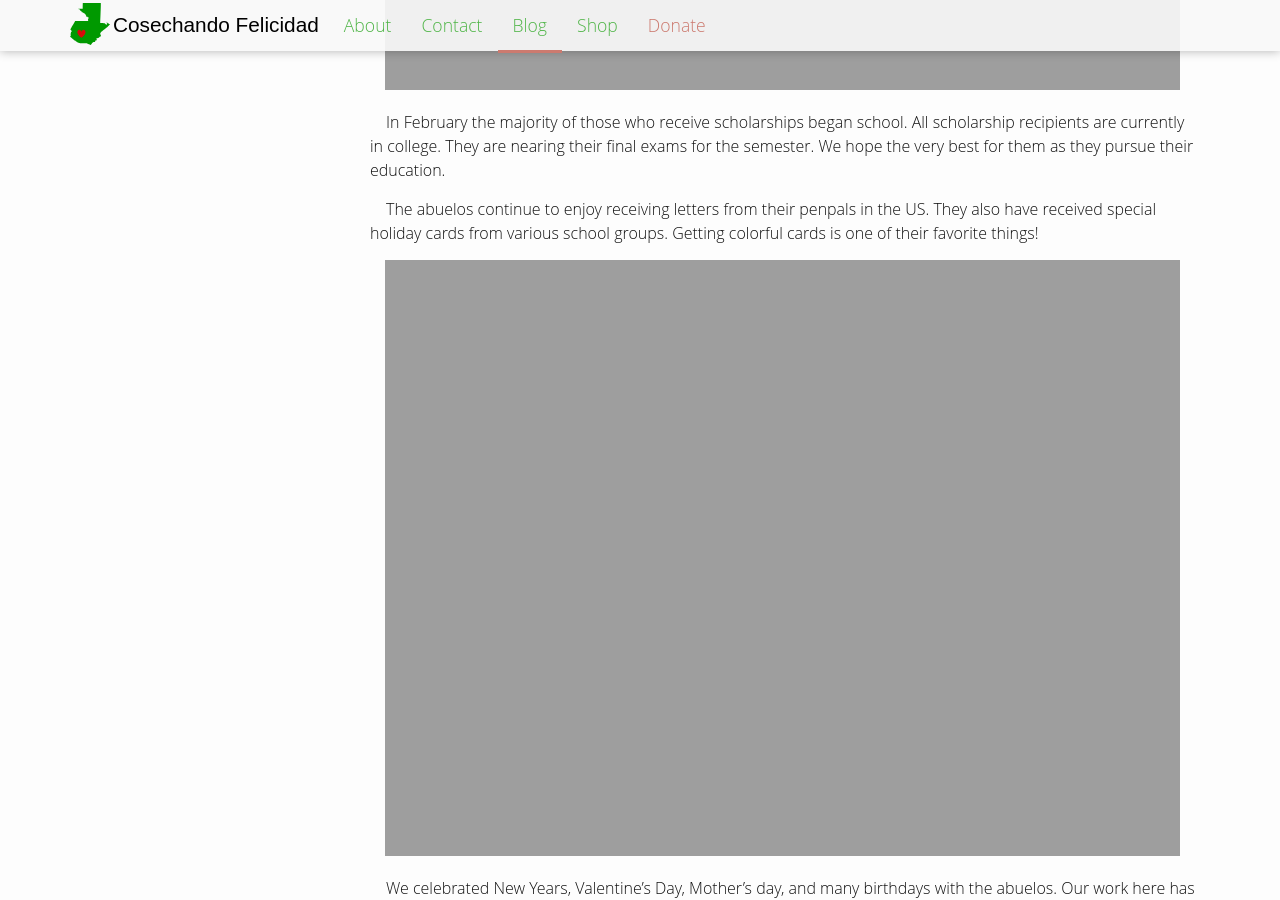
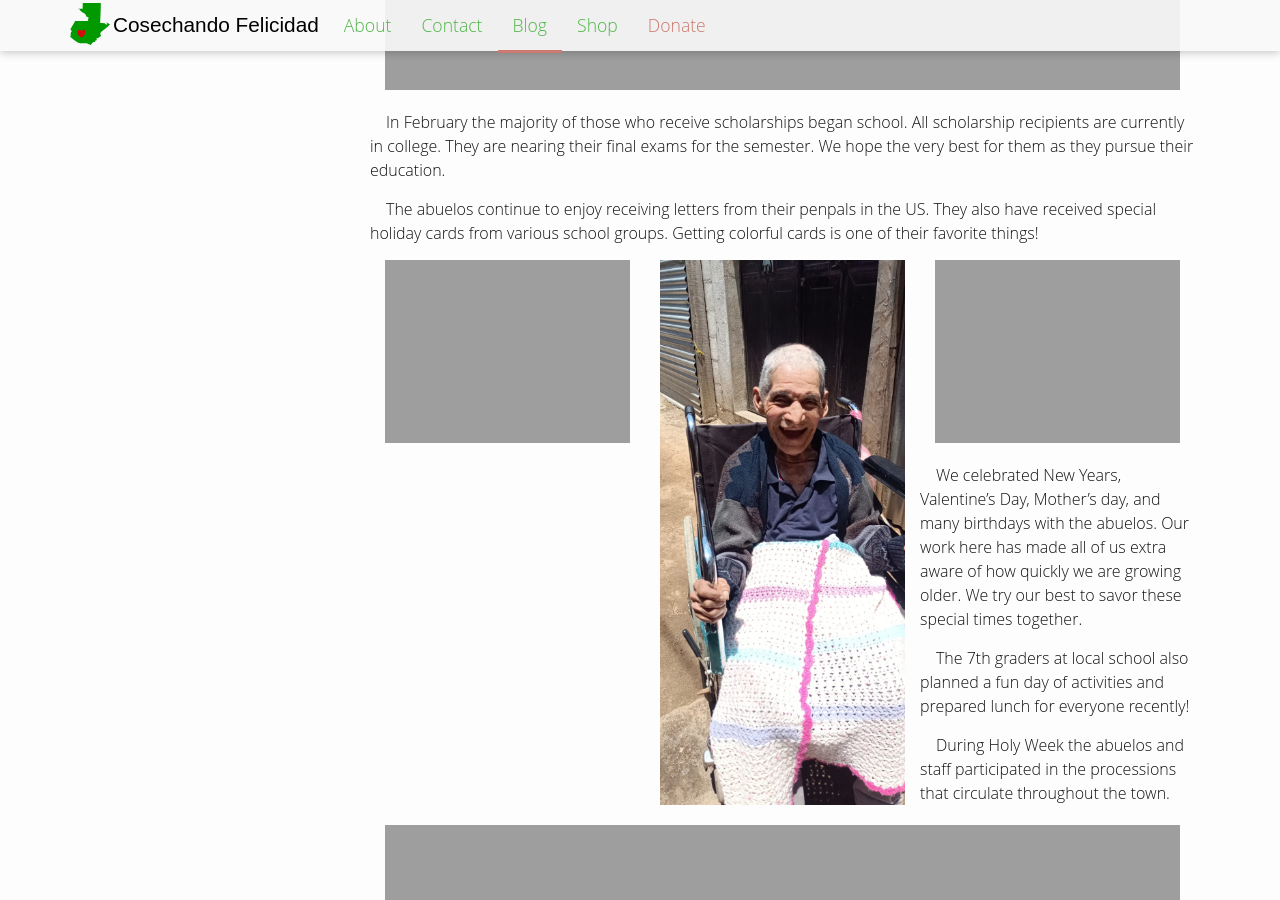
Before and after one commit to harvestinghappiness/harvestinghappiness.github.io, a Jekyll site: the page built from _posts/2025-06-16-June-Newsletter.md, in a window 1280 px wide and 900 px high, scrolled down 1586 px. Built offline with Jekyll 4.4.1, drawn with Linux system fonts in a browser that asks for light colours; comment, search, counter and statistics services are not loaded.

Commit message:
update blog layout

```diff
--- a/_posts/2025-06-16-June-Newsletter.md
+++ b/_posts/2025-06-16-June-Newsletter.md
@@ -8,39 +8,35 @@ activetab: blog
 commentID: 37
 ---
 
-
 Faithful supporters,
 
-It is often difficult to find the right words to write. There are months where there are few “new” or “exciting” things to mention. Our days are filled with the very ordinary. The most basic tasks. We cook and serve food twice daily. We wash dishes, hang laundry, help the abuelos from bed to a chair, cut their hair, run errands, etc. Though there is very little “new” or “exciting” to tell you about.  It is with great joy in our hearts that we complete these often mundane tasks. At the end of the day, helping them with these basic tasks is a privilege and honor.
+It is often difficult to find the right words to write. There are months where there are few “new” or “exciting” things to mention. Our days are filled with the very ordinary. The most basic tasks. We cook and serve food twice daily. We wash dishes, hang laundry, help the abuelos from bed to a chair, cut their hair, run errands, etc. Though there is very little “new” or “exciting” to tell you about. It is with great joy in our hearts that we complete these often mundane tasks. At the end of the day, helping them with these basic tasks is a privilege and honor.
 
 {% include figure.html src="blog-2025-06-16/pic1.jpg" size="full" alt="Volcano Aqua with smoke rising in the background." %}
 
-We received several volunteers in January and February who assisted with the daily chores of the project. They brought so much joy and energy to the project.  We are thankful for their servant hearts and desire to advocate for the project while in the US. More than anything we are grateful for them coming and experiencing what our everyday life looks like.
+We received several volunteers in January and February who assisted with the daily chores of the project. They brought so much joy and energy to the project. We are thankful for their servant hearts and desire to advocate for the project while in the US. More than anything we are grateful for them coming and experiencing what our everyday life looks like.
 
 {% include figure.html src="blog-2025-06-16/pic2.jpg" size="full" alt="Volcano Aqua with smoke rising in the background." %}
 
 In February the majority of those who receive scholarships began school. All scholarship recipients are currently in college. They are nearing their final exams for the semester. We hope the very best for them as they pursue their education.
 
+The abuelos continue to enjoy receiving letters from their penpals in the US. They also have received special holiday cards from various school groups. Getting colorful cards is one of their favorite things!
 
-The abuelos continue to enjoy receiving letters from their penpals in the US.  They also have received special holiday cards from various school groups.  Getting colorful cards is one of their favorite things!
-
-{% include figure.html src="blog-2025-06-16/pic3.jpg" size="full" alt="Volcano Aqua with smoke rising in the background." %}
+{% include figure.html src="blog-2025-06-16/pic3.jpg" size="third" alt="Volcano Aqua with smoke rising in the background." %}
+{% include figure.html src="blog-2025-06-16/pic5.jpg" size="third" alt="Volcano Aqua with smoke rising in the background." %}
+{% include figure.html src="blog-2025-06-16/pic7.jpg" size="third" alt="Volcano Aqua with smoke rising in the background." %}
 
 We celebrated New Years, Valentine's Day, Mother's day, and many birthdays with the abuelos. Our work here has made all of us extra aware of how quickly we are growing older. We try our best to savor these special times together.
 
-{% include figure.html src="blog-2025-06-16/pic4.jpg" size="full" alt="Volcano Aqua with smoke rising in the background." %}
-
 The 7th graders at local school also planned a fun day of activities and prepared lunch for everyone recently!
 
-{% include figure.html src="blog-2025-06-16/pic5.jpg" size="full" alt="Volcano Aqua with smoke rising in the background." %}
+{% include figure.html src="blog-2025-06-16/pic4.jpg" size="full" alt="Volcano Aqua with smoke rising in the background." %}
 
 During Holy Week the abuelos and staff participated in the processions that circulate throughout the town. Together they created a carpet of flowers in the street that is a tradition during Holy Week.
 
 {% include figure.html src="blog-2025-06-16/pic6.jpg" size="full" alt="Volcano Aqua with smoke rising in the background." %}
 
 We continue to provide support to seventeen individuals on a monthly basis with medications for their chronic illnesses. We have been able to continue providing transportation to chemotherapy, appointments with specialists, and testing. Several other individuals have been assisted with acute medical needs.
-
-{% include figure.html src="blog-2025-06-16/pic7.jpg" size="full" alt="Volcano Aqua with smoke rising in the background." %}
 
 After hand washing laundry for ten years, we received a generous donation for a washing machine. We are so thankful for this generous gift! It has saved us so much time, energy, and WATER!
 
@@ -50,7 +46,7 @@ Our feeding program has both welcomed new abuelos, as well as grieved the loss o
 
 {% include figure.html src="blog-2025-06-16/pic9.jpg" size="full" alt="Volcano Aqua with smoke rising in the background." %}
 
-None of this would be possible without the tireless efforts of our four full-time staff members, two part-time staff members, board of directors on the ground, and volunteers. The majority of our team has been with us for five plus years.  They know all of the ins and outs of the daily operations. They wear many hats, and do well dividing and conquering tasks. As an organization we want to invest in those who are investing in the community. We strive to provide flexible work schedules to allow any team member to continue their education. We offer fair pay and benefits for their time serving with us.
+None of this would be possible without the tireless efforts of our four full-time staff members, two part-time staff members, board of directors on the ground, and volunteers. The majority of our team has been with us for five plus years. They know all of the ins and outs of the daily operations. They wear many hats, and do well dividing and conquering tasks. As an organization we want to invest in those who are investing in the community. We strive to provide flexible work schedules to allow any team member to continue their education. We offer fair pay and benefits for their time serving with us.
 
 Being a small organization, we truly feel the magnitude of each person's support. Whether encouragement, letters, donations of medical supplies, monthly support… We want you to know how thankful we are for each one of you!
 
```
